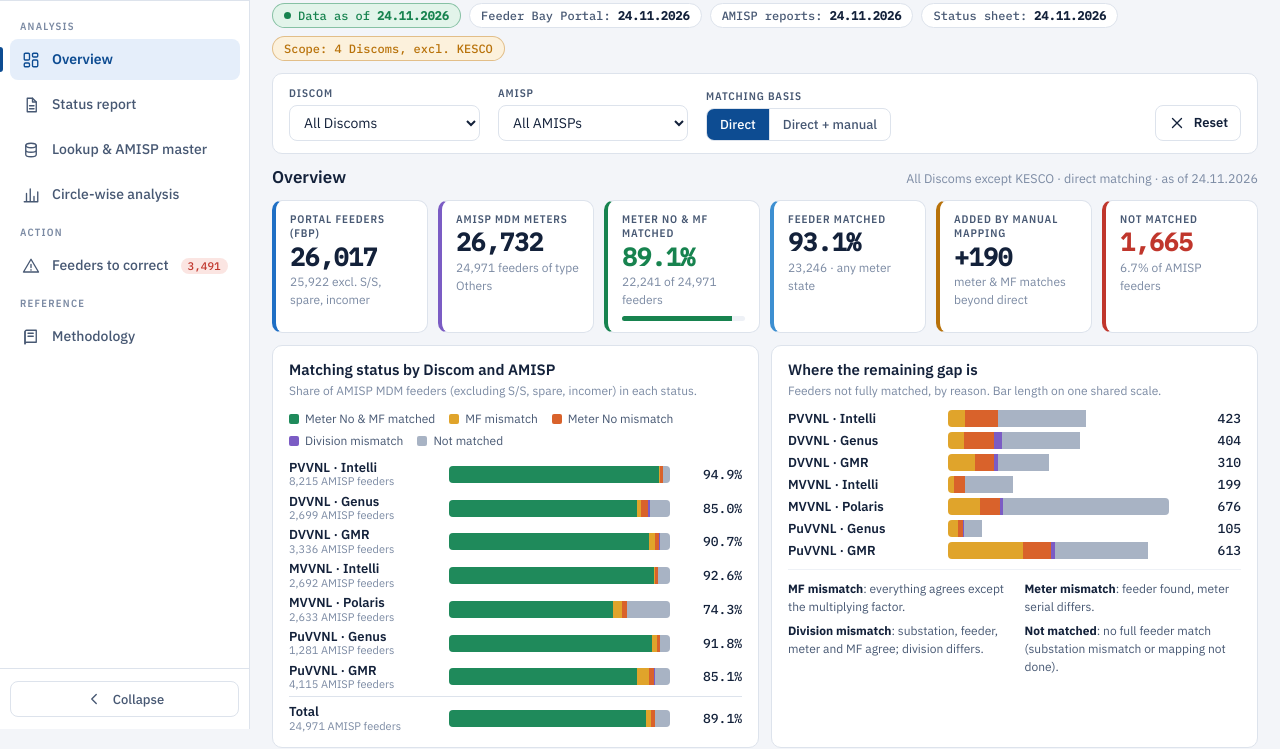
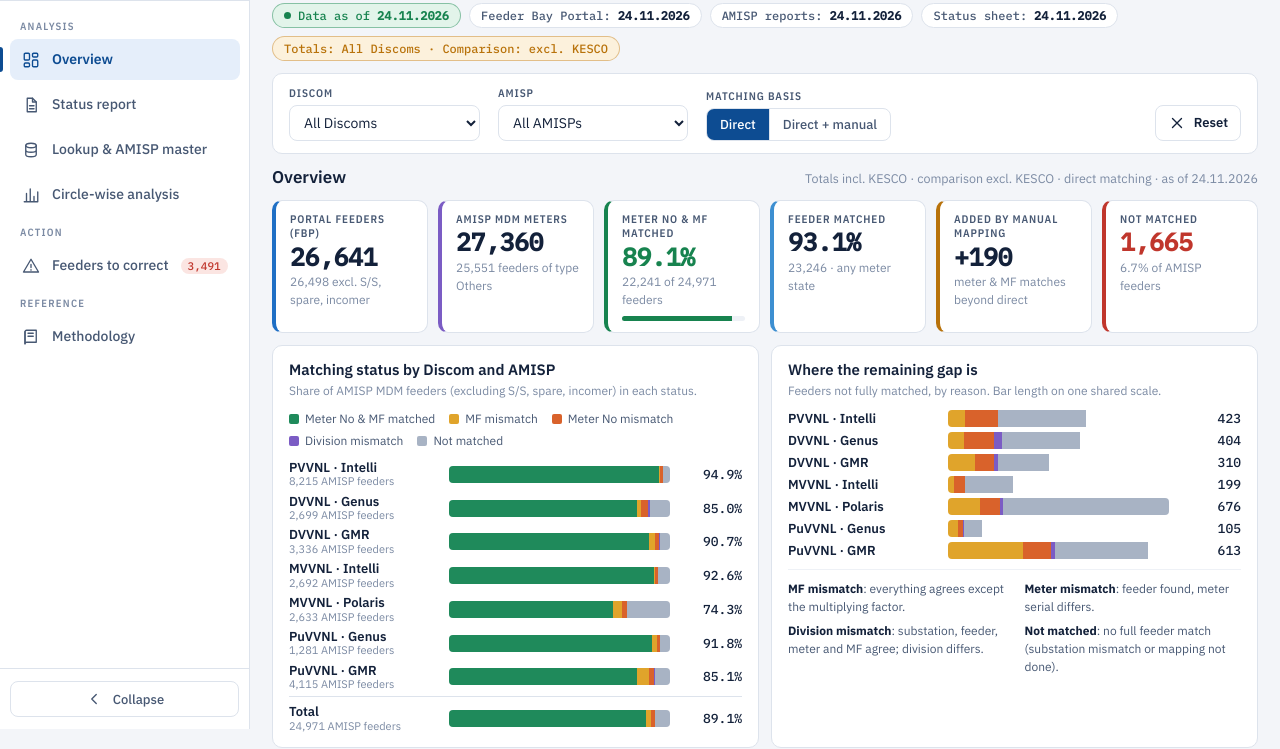
Before and after one commit to pranav130/AMISP-V-s-FBP, a plain HTML site: page index.html in a window 1280 px wide. Shown: the part 71-820 px from the top of the page. Drawn offline with nearby package versions, Linux system fonts and the light colour scheme.

Commit message:
Include KESCO in Total FBP & AMISP MDM KPIs while keeping comparison excl. KESCO

```diff
--- a/index.html
+++ b/index.html
@@ -265,7 +265,7 @@ tr.drill{cursor:pointer}
         <span class="pill-s">Feeder Bay Portal: <b id="pFbp">—</b></span>
         <span class="pill-s">AMISP reports: <b id="pAmisp">—</b></span>
         <span class="pill-s">Status sheet: <b id="pSheet">—</b></span>
-        <span class="pill-s scope">Scope: 4 Discoms, excl. KESCO</span>
+        <span class="pill-s scope">Totals: All Discoms · Comparison: excl. KESCO</span>
       </div>
     </header>
 
@@ -491,13 +491,14 @@ function legend(el, items){ el.innerHTML = items.map(i=>`<span><i style="backgro
 
 /* ---------- KPIs ---------- */
 function renderKpis(){
+  const tAll = sumRows(D.summary.filter(r=>r.section===S.view).filter(inSel));
   const rs = rowsFor(S.view).filter(inSel), t = sumRows(rs);
   const direct = sumRows(rowsFor("Direct").filter(inSel)), manual = sumRows(rowsFor("Manual").filter(inSel));
-  const scope = (S.discom||S.amisp) ? [S.discom, S.amisp].filter(Boolean).join(" · ") : "All Discoms except KESCO";
+  const scope = (S.discom||S.amisp) ? [S.discom, S.amisp].filter(Boolean).join(" · ") : "Totals incl. KESCO · comparison excl. KESCO";
   $("#ovNote").textContent = `${scope} · ${S.view==="Direct"?"direct matching":"direct + manual matching"} · as of ${D.meta.asof}`;
   const k = [
-    {k:"Portal feeders (FBP)", v:fmt(t.fbp_total), s:`${fmt(t.fbp_others)} excl. S/S, spare, incomer`, kc:"--brand-2"},
-    {k:"AMISP MDM meters", v:fmt(t.mdm_total), s:`${fmt(t.mdm_others)} feeders of type Others`, kc:"--c4"},
+    {k:"Portal feeders (FBP)", v:fmt(tAll.fbp_total), s:`${fmt(tAll.fbp_others)} excl. S/S, spare, incomer`, kc:"--brand-2"},
+    {k:"AMISP MDM meters", v:fmt(tAll.mdm_total), s:`${fmt(tAll.mdm_others)} feeders of type Others`, kc:"--c4"},
     {k:"Meter No & MF matched", v:fp(pct(t.mtr_mf,t.mdm_others)), s:`${fmt(t.mtr_mf)} of ${fmt(t.mdm_others)} feeders`, kc:"--ok", vc:"--ok", bar:pct(t.mtr_mf,t.mdm_others)},
     {k:"Feeder matched", v:fp(pct(t.matched,t.mdm_others)), s:`${fmt(t.matched)} · any meter state`, kc:"--c5"},
     {k:"Added by manual mapping", v:"+"+fmt(manual.mtr_mf-direct.mtr_mf), s:`meter & MF matches beyond direct`, kc:"--warn"},
```
